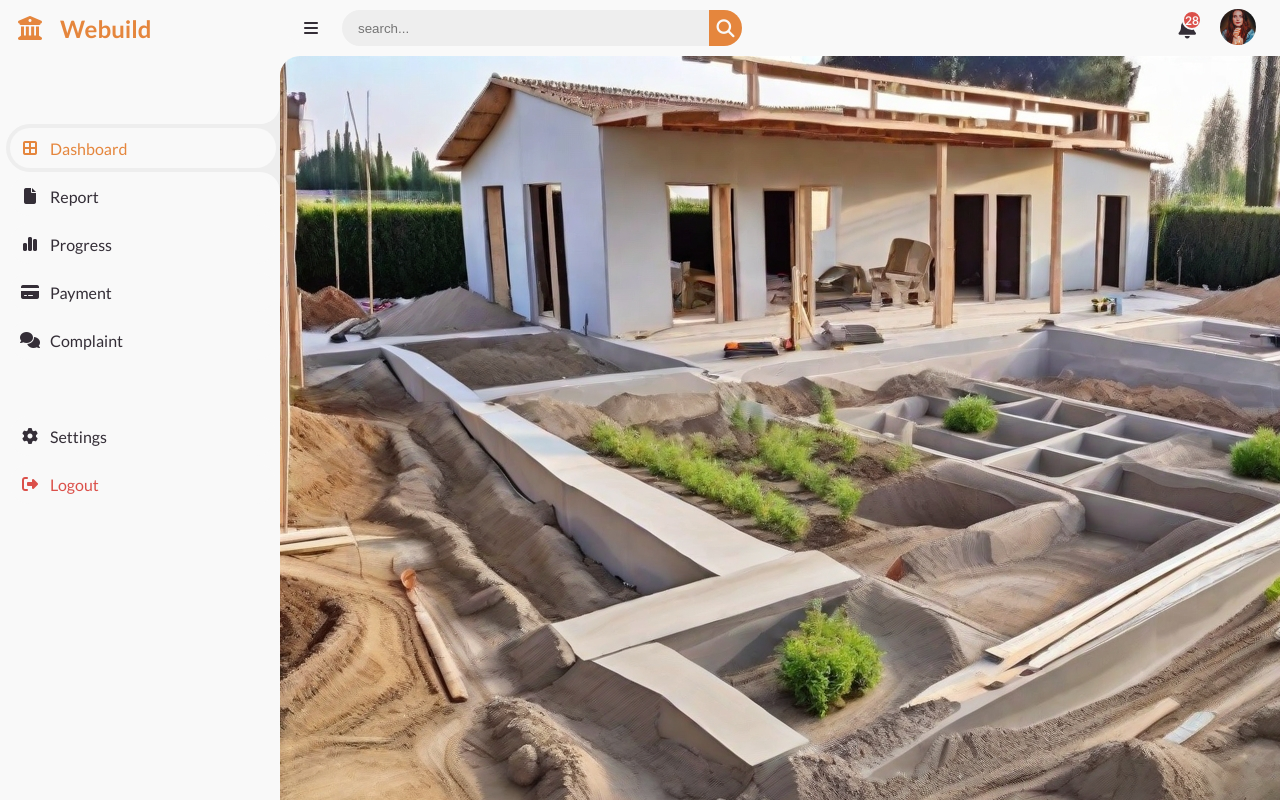
After one commit to virajidewmini/webuild, a PHP site: the page made by private/views/pmdashboard.view.php in a window 1280 px wide. The commit adds this page. Run offline with PHP 8.4, Linux system fonts and the light colour scheme; the template is opened without the code that fills it, so the values that code supplies are empty; some libraries are stand-ins or nearby versions.

Commit message:
Added PM dashboard

```diff
--- /dev/null
+++ b/private/views/pmdashboard.view.php
@@ -0,0 +1,9 @@
+<?php $this->view('includes/header')?>
+<style>
+main {
+  background-image:url("<?=ROOT?>/img/pm.jpg");
+}
+</style>
+
+
+<?php $this->view('includes/footer'); ?>
--- a/public/css/header.css
+++ b/public/css/header.css
@@ -314,6 +314,10 @@ body.dark {
   object-fit: cover;
 }
 
+main{
+  height: 100vh;
+}
+
 .content main {
   width: 100%;
   padding: 36px 24px;
@@ -621,3 +625,5 @@ body.dark {
     min-width: 420px;
   }
 }
+
+/*-----box for display projects project-----*/
```
Also changed, not shown: private/controllers/Pmdashboard.php (added, +11 -0 lines), public/img/pm.jpg (added).
